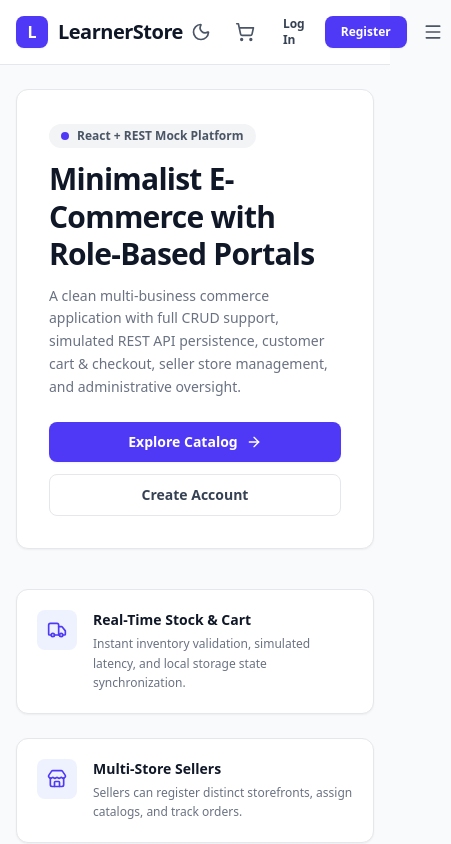
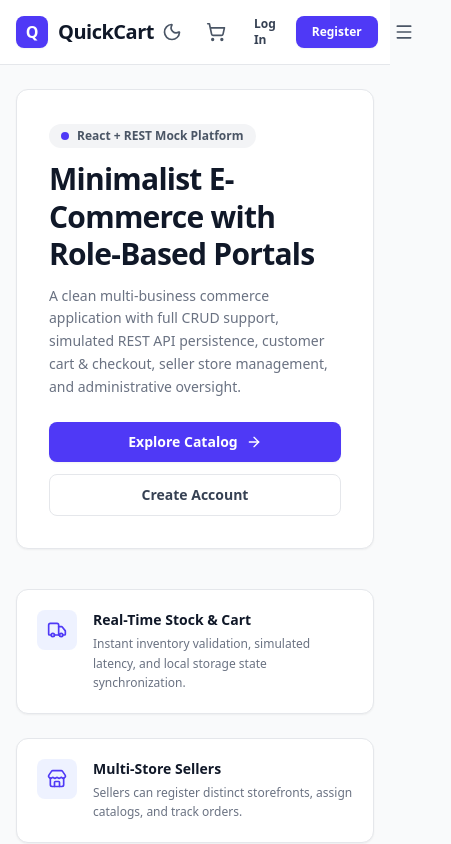
Before and after one commit to priyanshoe/e-commerce, a React (Vite) app: page / in a window 390 px wide. Shown: the top 844 px of the page, 451 px wide, since content can reach past the window. Built offline with nearby package versions, Linux system fonts and the light colour scheme; no server answers; the HTML template or start-up script is replaced by a standard one.

Commit message:
fixed bugs

```diff
--- a/index.html
+++ b/index.html
@@ -1,13 +1,17 @@
 <!doctype html>
 <html lang="en">
+
 <head>
   <meta charset="UTF-8" />
   <meta name="viewport" content="width=device-width, initial-scale=1.0" />
-    <title>Simple E-Commerce Learning Platform</title>
-    <meta name="description" content="Role-based e-commerce application with React, REST APIs, and JSON Server." />
+  <title>QuickCart</title>
+  <link rel="icon" type="image/png" href="/favicon.svg" />
+  <meta name="description" content="Role-based e-commerce application with React, REST APIs, and Springboot server" />
 </head>
+
 <body>
   <div id="root"></div>
   <script type="module" src="/src/main.jsx"></script>
 </body>
+
 </html>
--- a/metadata.json
+++ b/metadata.json
@@ -1,6 +1,7 @@
 {
-  "name": "Simple E-Commerce App",
-  "description": "A beginner-friendly role-based e-commerce platform for customers, sellers with multiple businesses, and admins using React Router, Axios, and REST APIs.",
+  "name": "QuickCart",
   "requestFramePermissions": [],
-  "majorCapabilities": ["MAJOR_CAPABILITY_SERVER_SIDE_GEMINI_API"]
+  "majorCapabilities": [
+    "MAJOR_CAPABILITY_SERVER_SIDE_GEMINI_API"
+  ]
 }
--- a/src/components/Navbar.jsx
+++ b/src/components/Navbar.jsx
@@ -57,13 +57,13 @@ const Navbar = () => {
               className="flex items-center gap-2.5 hover:opacity-95 transition-opacity"
             >
               <div className="w-8 h-8 bg-indigo-600 rounded-lg flex items-center justify-center text-white font-bold text-base shadow-xs">
-                L
+                Q
               </div>
               <div className="flex items-baseline">
-                <span className={`${user?.role === 'ADMIN' ? 'hidden' : ' '} font-bold text-xl tracking-tight text-gray-900 dark:text-white`}>LearnerStore</span>
-                <span className="text-gray-400 dark:text-slate-500 font-normal ml-2 text-xs uppercase tracking-widest hidden sm:inline">
+                <span className={`${user?.role === 'ADMIN' ? 'hidden' : ' '} font-bold text-xl tracking-tight text-gray-900 dark:text-white`}>QuickCart</span>
+                {/* <span className="text-gray-400 dark:text-slate-500 font-normal ml-2 text-xs uppercase tracking-widest hidden sm:inline">
                   {user?.role ? `${user.role} Portal` : 'Portal'}
-                </span>
+                </span> */}
               </div>
             </Link>
 
@@ -180,7 +180,7 @@ const Navbar = () => {
             {isAuthenticated ? (
               <div className="flex items-center gap-3">
                 {/* Role Pill */}
-                <div className="hidden lg:flex items-center gap-2 px-3 py-1 bg-gray-100 dark:bg-slate-800 rounded-full border border-gray-200 dark:border-slate-700">
+                {/* <div className="hidden lg:flex items-center gap-2 px-3 py-1 bg-gray-100 dark:bg-slate-800 rounded-full border border-gray-200 dark:border-slate-700">
                   <div
                     className={`w-2 h-2 rounded-full ${user.role === 'ADMIN'
                       ? 'bg-rose-500'
@@ -192,7 +192,7 @@ const Navbar = () => {
                   <span className="text-[11px] font-bold text-gray-600 dark:text-slate-300 uppercase tracking-wider">
                     {user.role}
                   </span>
-                </div>
+                </div> */}
 
                 {/* User Info & Avatar */}
                 <div className="hidden sm:flex items-center gap-2.5">
```
Also changed, not shown: public/favicon.svg (added). Lines whose indentation alone changed are shown as unchanged.
